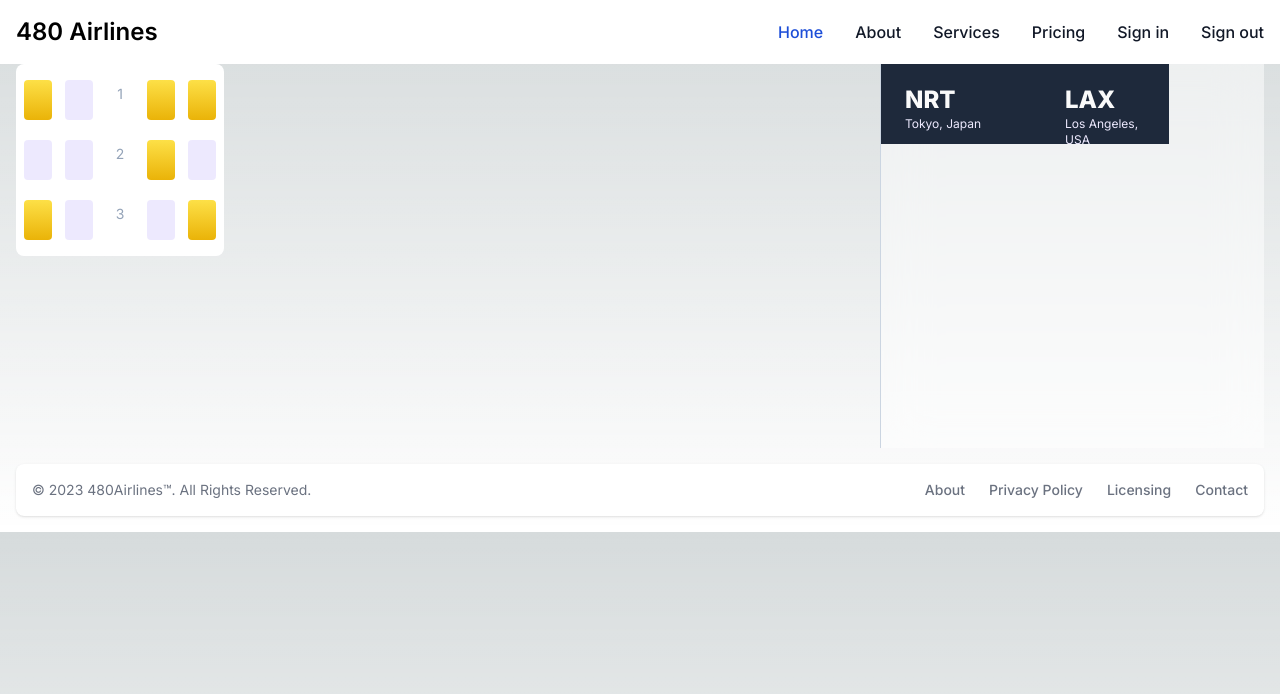
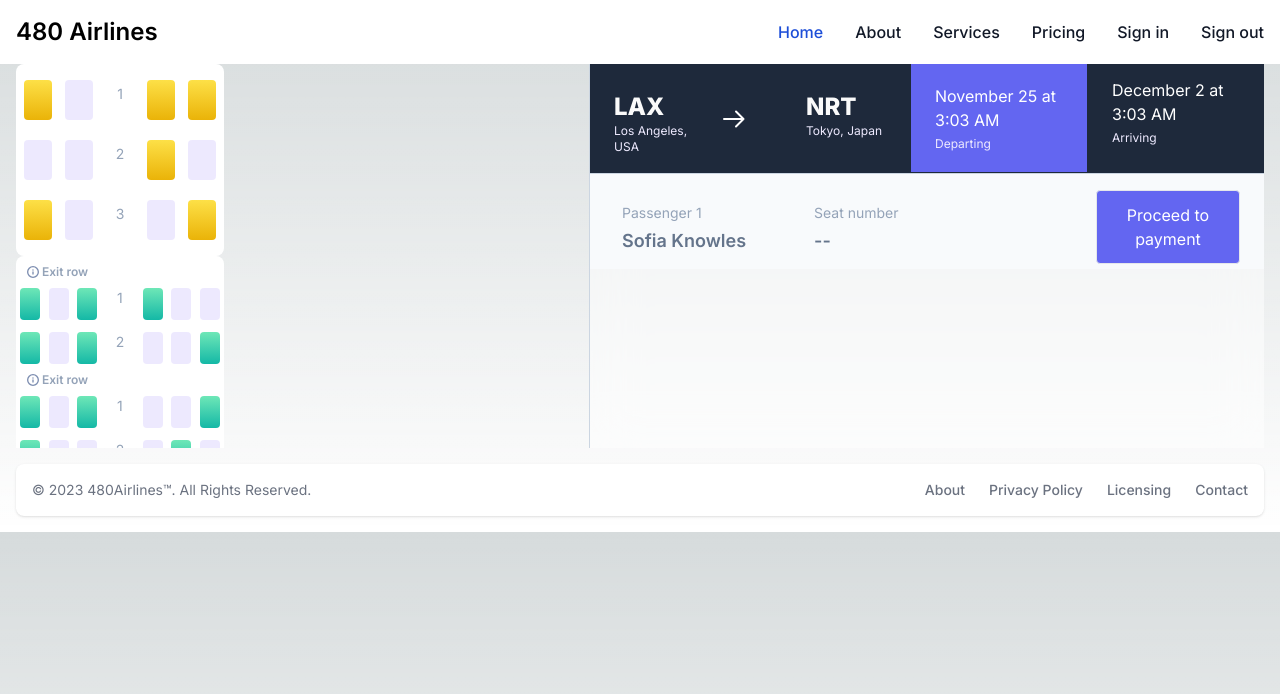
Before and after one commit to justin-phxm/Fork-ENSF480-Final-Project, a Next.js app in the folder 480airlines/: page /seatSelection in a window 1280 px wide. Shown: the top 694 px of the page. Built offline with nearby package versions, Linux system fonts and the light colour scheme.

Commit message:
update flight information

```diff
--- a/480airlines/src/app/seatSelection/components/FlightInformation.tsx
+++ b/480airlines/src/app/seatSelection/components/FlightInformation.tsx
@@ -1,23 +1,61 @@
 import React from "react";
 import flightInterface from "@/app/interfaces/flight";
 export default function FlightInformation(props: flightInterface) {
-  const { destinationCode, destinationLocation, originCode, originLocation } =
-    props;
+  const {
+    destinationCode,
+    destinationLocation,
+    originCode,
+    originLocation,
+    departureTime,
+    arrivalTime,
+  } = props;
+
+  const formattedDepartureDate = departureTime.toLocaleString("en-US", {
+    month: "long",
+    day: "numeric",
+    hour: "numeric",
+    minute: "numeric",
+    hour12: true,
+  });
+  const formattedArrivalDate = arrivalTime.toLocaleString("en-US", {
+    month: "long",
+    day: "numeric",
+    hour: "numeric",
+    minute: "numeric",
+    hour12: true,
+  });
   return (
     <>
       <div className="self-stretch bg-slate-800 justify-between items-center inline-flex">
         {/* Location Details */}
         <div className="justify-start items-center flex">
-          <div className="w-32 h-20 px-6 py-5 bg-slate-800 flex-col justify-start items-start inline-flex">
+          {/* Origin Details */}
+          <div className="w-32 h-24 px-6 py-5 bg-slate-800 flex-col justify-start items-start inline-flex">
             <div className="w-20 text-neutral-50 text-2xl font-extrabold uppercase">
               {originCode}
             </div>
-            <div className="w-20 text-violet-100 text-xs font-normal">
-              {originLocation}
+            <div className="w-20 text-violet-100 text-xs">{originLocation}</div>
           </div>
-          </div>
+
+          <svg
+            width="32"
+            height="32"
+            viewBox="0 0 32 32"
+            fill="none"
+            xmlns="http://www.w3.org/2000/svg"
+          >
+            <path
+              d="M6 16.0005H25.5M25.5 16.0005L18 8.50049M25.5 16.0005L18 23.5005"
+              stroke="white"
+              stroke-width="2"
+              stroke-linecap="round"
+              stroke-linejoin="round"
+            />
+          </svg>
+
+          {/* Destination Details */}
           <div className="w-8 h-8 relative rounded" />
-          <div className="w-32 h-20 px-6 py-5 bg-slate-800 flex-col justify-start items-start inline-flex">
+          <div className="w-32 h-24 px-6 py-5 bg-slate-800 flex-col justify-start items-start inline-flex">
             <div className="w-20 text-neutral-50 text-2xl font-extrabold uppercase">
               {destinationCode}
             </div>
@@ -27,51 +65,39 @@ export default function FlightInformation(props: flightInterface) {
           </div>
         </div>
         {/* Time Details */}
-        {/* <div className="justify-start items-start flex">
-    <div className="w-px h-20 relative bg-slate-800">
-      <div className="w-px h-20 left-0 top-0 absolute bg-slate-500" />
+        <div className="justify-start items-start flex">
+          <div className="w-px h-22 bg-slate-800">
+            <div className="w-px h-22 bg-slate-500" />
           </div>
+          {/* Departure Time */}
           <div className="flex-col justify-start items-center inline-flex">
-      <div className="w-52 h-20 px-6 py-5 bg-indigo-500 flex-col justify-center items-start gap-1 flex">
+            <div className=" w-44 h-22 px-6 py-5 bg-indigo-500 flex-col justify-center items-start gap-1 inline-flex">
               <div className="self-stretch">
                 <span className="text-white text-base font-normal">
-            Feb 25
-          </span>
-          <span className="text-slate-400 text-base font-normal">
-            {" "}
-            |{" "}
-          </span>
-          <span className="text-white text-base font-normal">
-            7:00AM
+                  {formattedDepartureDate}
                 </span>
               </div>
               <div className="self-stretch text-violet-100 text-xs font-normal">
                 Departing
               </div>
             </div>
-      <div className="w-5 h-px relative" />
+            <div className="w-5 h-px" />
           </div>
-    <div className="w-px h-20 relative bg-slate-800">
-      <div className="w-px h-20 left-0 top-0 absolute bg-slate-500" />
+          {/* Arrival Time */}
+          <div className="w-px h-22 bg-slate-800">
+            <div className="w-px h-22 bg-slate-500" />
           </div>
-    <div className="w-52 h-24 px-6 py-5 bg-slate-800 flex-col justify-center items-start gap-1 inline-flex">
+          <div className="w-44 h-24 px-6 py-5 bg-slate-800 flex-col justify-center items-start gap-1 inline-flex">
             <div className="self-stretch">
               <span className="text-white text-base font-normal">
-          Mar 21
-        </span>
-        <span className="text-slate-400 text-base font-normal">
-          {" "}
-          |{" "}
-        </span>
-        <span className="text-white text-base font-normal">
-          12:15PM
+                {formattedArrivalDate}
               </span>
             </div>
             <div className="self-stretch text-violet-100 text-xs font-normal">
               Arriving
             </div>
           </div>
-  </div> */}
+        </div>
       </div>
     </>
   );
--- a/480airlines/src/app/seatSelection/page.tsx
+++ b/480airlines/src/app/seatSelection/page.tsx
@@ -4,13 +4,14 @@ import Image from "next/image";
 import RowComfort from "./components/RowComfort";
 import FlightInformation from "./components/FlightInformation";
 import flightInterface from "../interfaces/flight";
+import UserSelection from "./components/UserSelection";
 export default function page() {
   const currentDate = new Date();
   const flight: flightInterface = {
-    destinationCode: "LAX",
-    destinationLocation: "Los Angeles, USA",
-    originCode: "NRT",
-    originLocation: "Tokyo, Japan",
+    originCode: "LAX",
+    originLocation: "Los Angeles, USA",
+    destinationCode: "NRT",
+    destinationLocation: "Tokyo, Japan",
     flightNumber: "480",
     departureTime: new Date(currentDate.getTime() + 7 * 24 * 60 * 60 * 1000),
     arrivalTime: new Date(currentDate.getTime() + 14 * 24 * 60 * 60 * 1000),
@@ -116,7 +117,7 @@ export default function page() {
             </defs>
           </svg> */}
         {/* Selection Area */}
-        <div className=" w-56 overflow-y-scroll overflow-x-hidden h-48 flex flex-col">
+        <div className=" w-56 overflow-y-scroll overflow-x-hidden h-96 flex flex-col">
           {/* Place Front section */}
           <div className="py-3 w-52 bg-white rounded-lg flex-col justify-start items-center gap-3 inline-flex">
             {/* Business class Seats */}
@@ -220,17 +221,11 @@ export default function page() {
         </div>
 
         {/* Right side */}
-        <div className="w-96 h-96 bg-white bg-opacity-50 backdrop-blur-xl justify-start items-center inline-flex">
+        <div className=" bg-white bg-opacity-50 backdrop-blur-xl justify-start items-center inline-flex">
           <div className="w-px self-stretch bg-slate-300" />
           <div className="self-stretch flex-col justify-start items-start inline-flex">
             {/* Top Flight Information */}
-            <FlightInformation
-              {...flight}
-              //   destinationCode={flight.destinationCode}
-              //   destinationLocation={flight.destinationLocation}
-              //   originCode={flight.originCode}
-              //   originLocation={flight.originLocation}
-            ></FlightInformation>
+            <FlightInformation {...flight}></FlightInformation>
 
             {/* Center Flight details */}
             {/* <div className="self-stretch grow shrink basis-0 px-4 py-2 backdrop-blur-xl justify-center items-start gap-1 inline-flex">
@@ -338,43 +333,7 @@ export default function page() {
               </div>
             </div> */}
             {/* Bottom Passenger Selection */}
-            {/* <div className="self-stretch h-24 bg-slate-50 flex-col justify-start items-start flex">
-              <div className="self-stretch h-px flex-col justify-start items-center gap-2.5 flex">
-                <div className="self-stretch h-px bg-slate-300" />
-              </div>
-              <div className="self-stretch px-6 py-4 justify-start items-center gap-4 inline-flex">
-                <div className="grow shrink basis-0 h-16 justify-start items-start gap-4 flex">
-                  <div className="p-2 flex-col justify-start items-start gap-1 inline-flex">
-                    <div className="w-40 text-slate-400 text-sm font-normal">
-                      Passenger 1
-                    </div>
-                    <div className="text-slate-500 text-lg font-semibold">
-                      Sofia Knowles
-                    </div>
-                  </div>
-                  <div className="grow shrink basis-0 p-2 flex-col justify-start items-start gap-1 inline-flex">
-                    <div className="text-slate-400 text-sm font-normal">
-                      Seat number
-                    </div>
-                    <div className="text-slate-500 text-lg font-semibold">
-                      --
-                    </div>
-                  </div>
-                </div>
-                <div className="justify-start items-start gap-4 flex">
-                  <div className="w-36 px-5 py-3 rounded border border-indigo-500 justify-start items-center gap-2 flex">
-                    <div className="text-indigo-500 text-base font-normal">
-                      Save and close
-                    </div>
-                  </div>
-                  <div className="w-28 px-5 py-3 bg-slate-300 bg-opacity-30 rounded border border-slate-400 justify-start items-center gap-2 flex">
-                    <div className="text-slate-400 text-base font-normal">
-                      Next flight
-                    </div>
-                  </div>
-                </div>
-              </div>
-            </div> */}
+            <UserSelection {...flight} />
           </div>
         </div>
 
```
Lines whose indentation alone changed are shown as unchanged.
